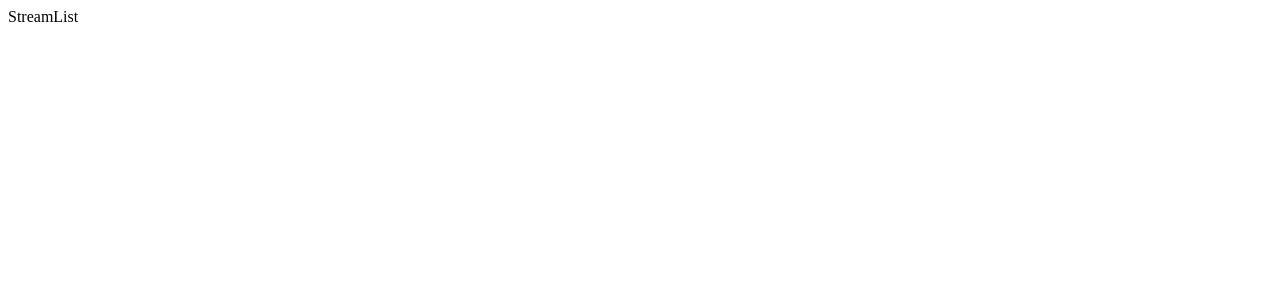
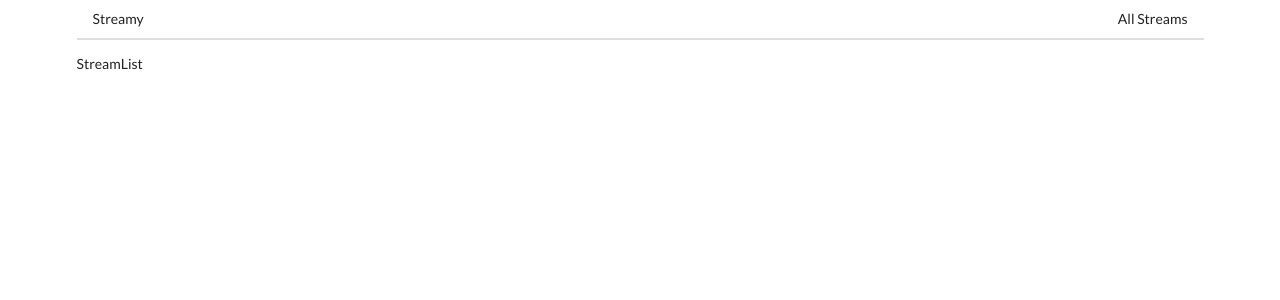
Before and after one commit to ceweager/twitch-clone, a React (Create React App) app in the folder twitch-clone/: page / in a window 1280 px wide. Shown: the top 300 px of the page. Built offline with nearby package versions, Linux system fonts and the light colour scheme.

Commit message:
Set up base header

```diff
--- a/twitch-clone/public/index.html
+++ b/twitch-clone/public/index.html
@@ -1,14 +1,13 @@
 <!DOCTYPE html>
 <html lang="en">
+
 <head>
   <meta charset="utf-8" />
   <link rel="icon" href="%PUBLIC_URL%/favicon.ico" />
   <meta name="viewport" content="width=device-width, initial-scale=1" />
   <meta name="theme-color" content="#000000" />
-    <meta
-      name="description"
-      content="Web site created using create-react-app"
-    />
+  <meta name="description" content="Web site created using create-react-app" />
+  <link rel="stylesheet" href="https://cdnjs.cloudflare.com/ajax/libs/semantic-ui/2.4.1/semantic.min.css" />
   <link rel="apple-touch-icon" href="%PUBLIC_URL%/logo192.png" />
   <!--
       manifest.json provides metadata used when your web app is installed on a
@@ -26,6 +25,7 @@
     -->
   <title>React App</title>
 </head>
+
 <body>
   <noscript>You need to enable JavaScript to run this app.</noscript>
   <div id="root"></div>
@@ -40,4 +40,5 @@
       To create a production bundle, use `npm run build` or `yarn build`.
     -->
 </body>
+
 </html>
--- a/twitch-clone/src/components/App.js
+++ b/twitch-clone/src/components/App.js
@@ -1,5 +1,6 @@
 import React from 'react';
-import { BrowserRouter, Route, Link } from 'react-router-dom';
+import { BrowserRouter, Route } from 'react-router-dom';
+import Header from './header';
 import StreamCreate from './streams/stream_create';
 import StreamDelete from './streams/stream_delete';
 import StreamEdit from './streams/stream_edit';
@@ -8,14 +9,15 @@ import StreamList from './streams/stream_list';
 
 const App = () => {
   return (
-    <div>
+    <div className="ui container">
       <BrowserRouter>
+        <Header />
         <div>
           <Route path="/" exact component={StreamList} />
+          <Route path="/streams/show" exact component={StreamShow} />
           <Route path="/streams/new" exact component={StreamCreate} />
           <Route path="/streams/edit" exact component={StreamEdit} />
           <Route path="/streams/delete" exact component={StreamDelete} />
-          <Route path="/streams/:id" exact component={StreamShow} />
         </div>
       </BrowserRouter>
     </div>
--- /dev/null
+++ b/twitch-clone/src/components/header.js
@@ -0,0 +1,17 @@
+import React from 'react';
+import { Link } from 'react-router-dom';
+
+const Header = () => {
+  return (
+    <div className="ui secondary pointing menu">
+      <Link to="/" className="item">Streamy</Link>
+      <div className="right menu">
+        <Link to="/" className="item">
+          All Streams
+        </Link>
+      </div>
+    </div>
+  )
+}
+
+export default Header;
```
Lines whose indentation alone changed are shown as unchanged.
